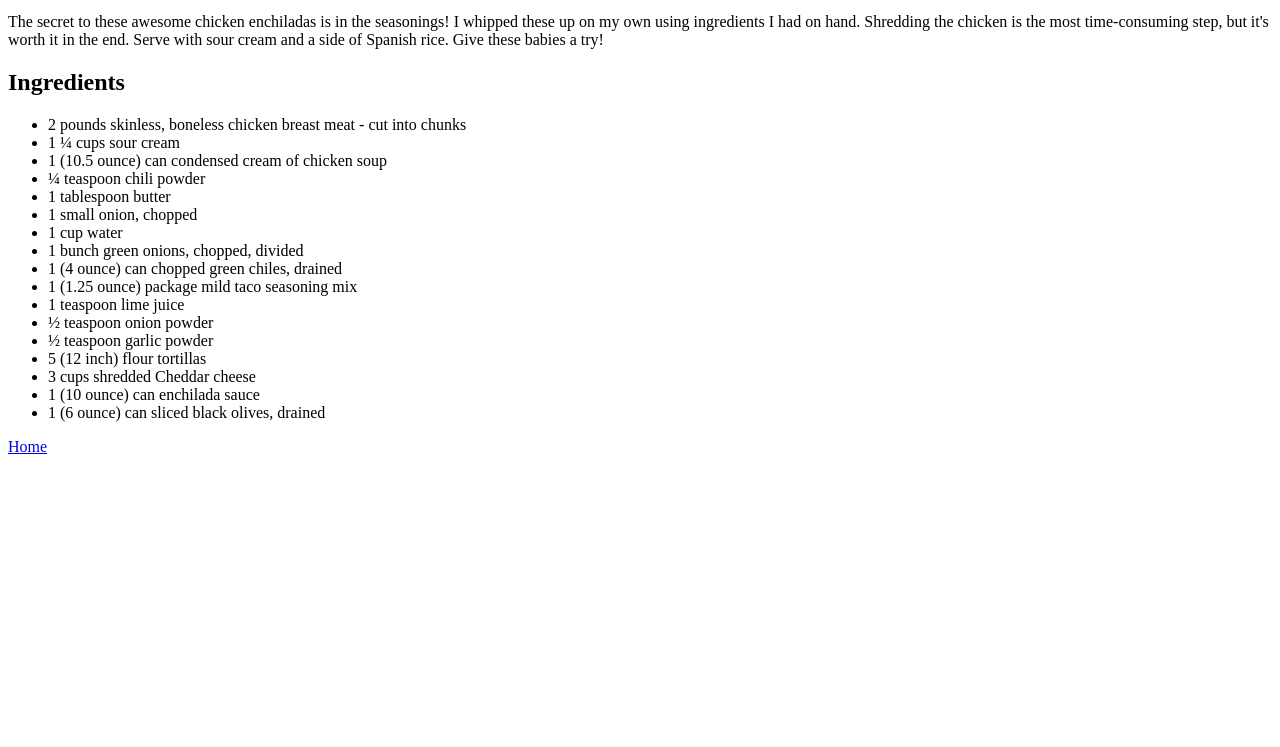
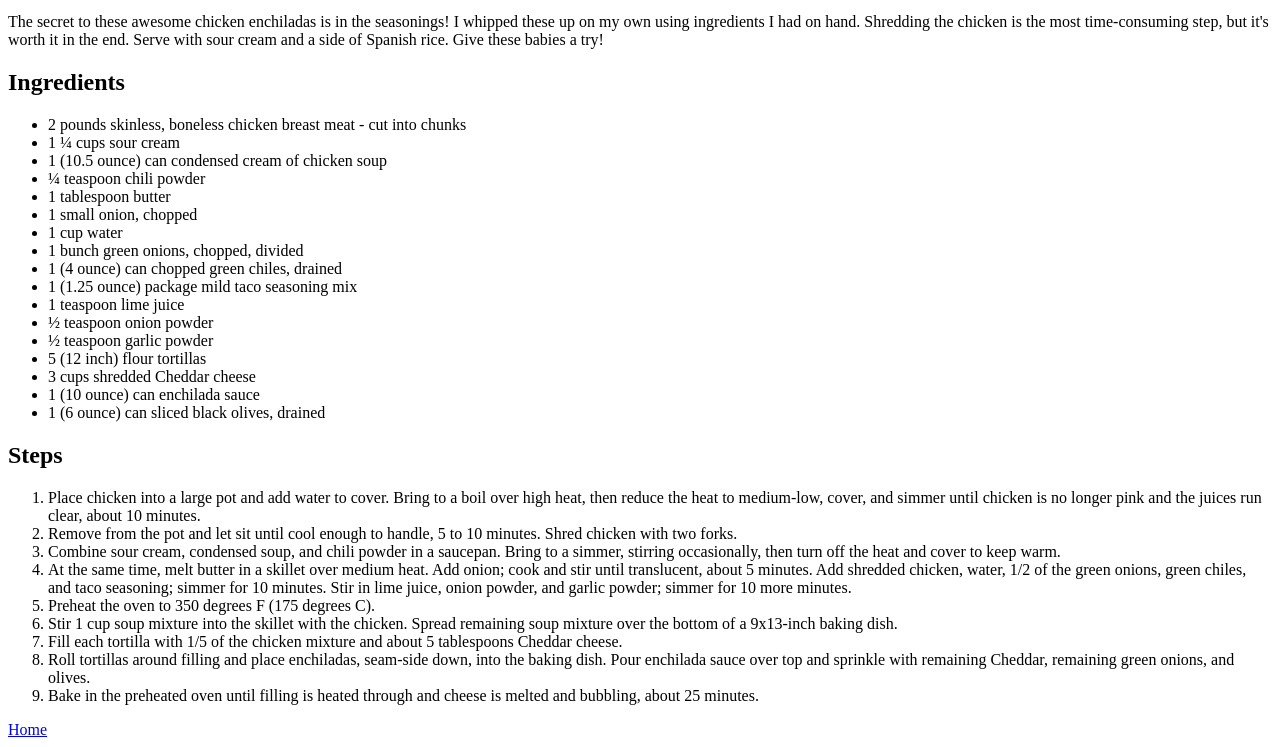
Before and after one commit to HAVICODE/odin-recipes, a plain HTML site: page recipes/enchiladas.html in a window 1280 px wide. Shown: the part 127-874 px from the top of the page. Before the commit the page ends 800 px from the top, so only its background shows below. Drawn offline with Linux system fonts and the light colour scheme.

Commit message:
added steps to enchiladas recipe

```diff
--- a/recipes/enchiladas.html
+++ b/recipes/enchiladas.html
@@ -32,7 +32,18 @@
             <li>1 (10 ounce) can enchilada sauce</li>
             <li>1 (6 ounce) can sliced black olives, drained</li>
         </ul>
-
+        <h2>Steps</h2>
+        <ol>
+            <li>Place chicken into a large pot and add water to cover. Bring to a boil over high heat, then reduce the heat to medium-low, cover, and simmer until chicken is no longer pink and the juices run clear, about 10 minutes.</li>
+            <li>Remove from the pot and let sit until cool enough to handle, 5 to 10 minutes. Shred chicken with two forks.</li>
+            <li>Combine sour cream, condensed soup, and chili powder in a saucepan. Bring to a simmer, stirring occasionally, then turn off the heat and cover to keep warm.</li>
+            <li>At the same time, melt butter in a skillet over medium heat. Add onion; cook and stir until translucent, about 5 minutes. Add shredded chicken, water, 1/2 of the green onions, green chiles, and taco seasoning; simmer for 10 minutes. Stir in lime juice, onion powder, and garlic powder; simmer for 10 more minutes.</li>
+            <li>Preheat the oven to 350 degrees F (175 degrees C).</li>
+            <li>Stir 1 cup soup mixture into the skillet with the chicken. Spread remaining soup mixture over the bottom of a 9x13-inch baking dish.</li>
+            <li>Fill each tortilla with 1/5 of the chicken mixture and about 5 tablespoons Cheddar cheese.</li>
+            <li>Roll tortillas around filling and place enchiladas, seam-side down, into the baking dish. Pour enchilada sauce over top and sprinkle with remaining Cheddar, remaining green onions, and olives.</li>
+            <li>Bake in the preheated oven until filling is heated through and cheese is melted and bubbling, about 25 minutes.</li>
+        </ol>
         <a href="../index.html">Home</a>
     </body>
 </html>
```
